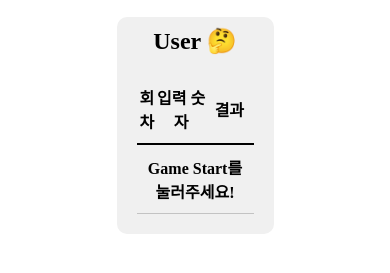
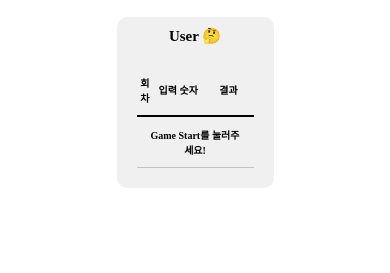
Before and after one commit to diqksk/homework, a plain HTML site: page 2. JS/1. baseball/baseball.html in a window 390 px wide. Shown: the part 147-420 px from the top of the page. Drawn offline with Linux system fonts and the light colour scheme.

Commit message:
for mobile

```diff
--- a/2. JS/1. baseball/baseball.html
+++ b/2. JS/1. baseball/baseball.html
@@ -45,7 +45,7 @@
                 </div>
             </div>
 
-            <div style="display: flex;">
+            <div style="display: flex; justify-content: center;">
                 <div class="subContainer">
                     <h2 style="text-align: center; padding:10px;">
                         User 🤔
--- a/2. JS/1. baseball/baseball.js
+++ b/2. JS/1. baseball/baseball.js
@@ -69,9 +69,9 @@ $generateBtn.addEventListener('click',()=>{
  * 실시간 유저 인풋 유효성 검사
  */
 $userNum.addEventListener("keydown",function(e){
-    let key = e.keyCode;
+    let key = e.key;
 
-    if((key>31 && key<48) || key>57){ // 48~57이 ascii 0-9
+    if(!(key>=0 && key<10 || key.includes("Arrow") || key === "Backspace" || key === "Enter") || key.trim().length === 0){ // 48~57이 ascii 0-9
         fadeIn("숫자만 적을 수 있습니다.");
     }else if($userNum.value.length===0 && key===48){
         fadeIn("첫번째는 0이 올 수 없습니다.");
--- a/2. JS/1. baseball/style.css
+++ b/2. JS/1. baseball/style.css
@@ -119,3 +119,25 @@ input:focus{
     display: none;
 
 }
+
+@media screen and (max-width: 500px) {
+    body{
+        display: flex;
+        justify-content: center;
+        align-items: center;
+    }
+    .vs{
+        font-size: 0px;
+    }
+    .subContainer > table th{
+        padding-bottom:10px;
+        border-bottom: 2px solid;
+        font-size: 10px;
+    }
+    .subContainer > h2{
+        font-size:15px;
+    }
+    .subContainer > table{
+        font-size:10px;
+    }
+}
```
